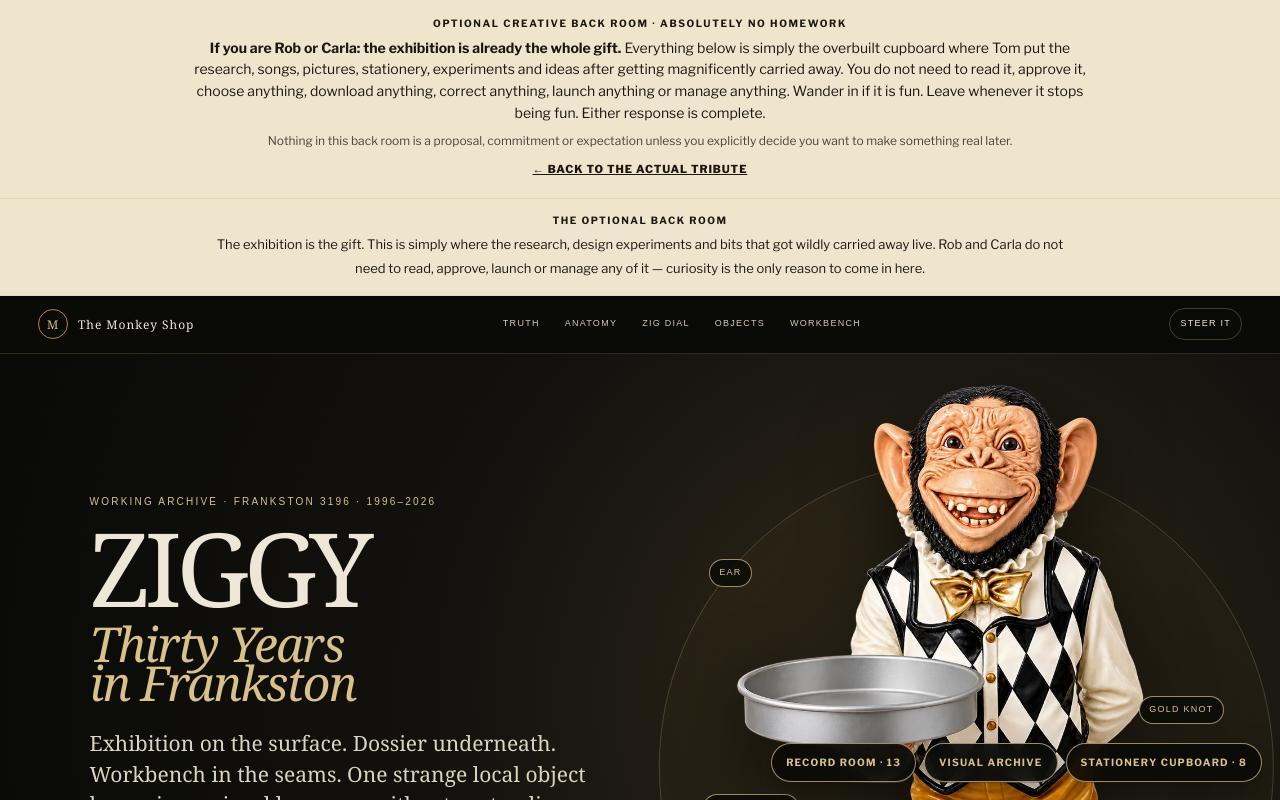
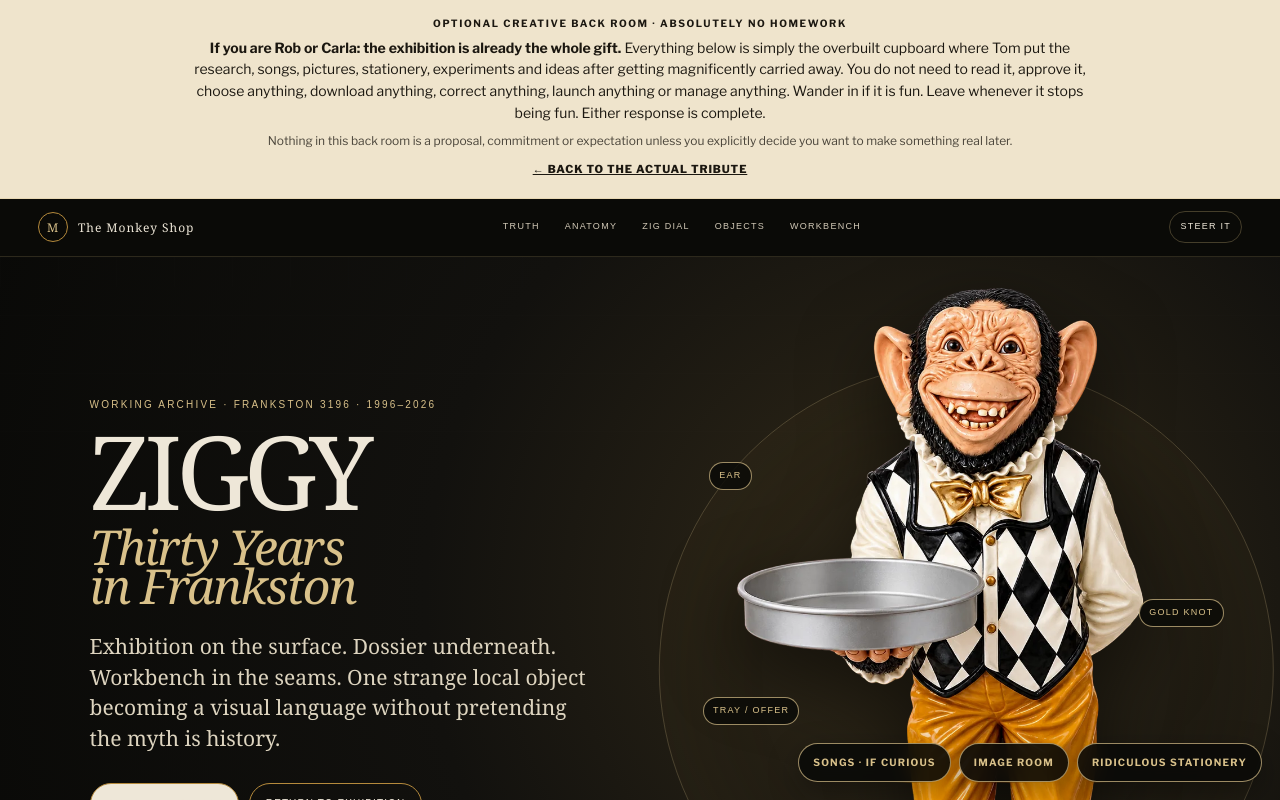
Before and after one commit to Blackcockatoo/ziggy, a Next.js app: page /archive in a window 1280 px wide. Shown: the top 800 px of the page. Built offline with nearby package versions, Linux system fonts and the light colour scheme.

Commit message:
Let the archive layout own the no-pressure framing

```diff
--- a/src/app/archive/page.tsx
+++ b/src/app/archive/page.tsx
@@ -2,9 +2,9 @@ import type { Metadata } from "next";
 import { ArchiveExperience } from "./archive-experience";
 
 export const metadata: Metadata = {
-  title: "Ziggy — The Working Archive",
+  title: "Ziggy — The Optional Back Room",
   description:
-    "The optional creative back room behind The Monkey Shop exhibition: evidence, visual experiments, object studies and the working conversation behind Ziggy.",
+    "The optional creative back room behind The Monkey Shop tribute: evidence, visual experiments, object studies and the working conversation behind Ziggy.",
 };
 
 const floatingLink = {
@@ -23,41 +23,9 @@ const floatingLink = {
   boxShadow: "0 10px 30px rgba(0,0,0,.35)",
 };
 
-const contextNote = {
-  position: "relative" as const,
-  zIndex: 10000,
-  padding: "14px 20px 15px",
-  borderBottom: "1px solid rgba(217,193,138,.35)",
-  background: "#efe4cc",
-  color: "#1b1710",
-  textAlign: "center" as const,
-  lineHeight: 1.5,
-};
-
 export default function ArchivePage() {
   return (
     <>
-      <aside style={contextNote} aria-label="About the working archive">
-        <div style={{ maxWidth: 860, margin: "0 auto" }}>
-          <strong
-            style={{
-              display: "block",
-              marginBottom: 4,
-              fontSize: 10,
-              letterSpacing: ".15em",
-              textTransform: "uppercase",
-            }}
-          >
-            The optional back room
-          </strong>
-          <span style={{ fontSize: 13 }}>
-            The exhibition is the gift. This is simply where the research, design experiments
-            and bits that got wildly carried away live. Rob and Carla do not need to read,
-            approve, launch or manage any of it — curiosity is the only reason to come in here.
-          </span>
-        </div>
-      </aside>
-
       <div
         style={{
           position: "fixed",
@@ -71,13 +39,13 @@ export default function ArchivePage() {
         }}
       >
         <a href="/archive/record-room" style={floatingLink}>
-          Record room · 13
+          Songs · if curious
         </a>
         <a href="/archive/images" style={floatingLink}>
-          Visual archive
+          Image room
         </a>
         <a href="/archive/stationery" style={floatingLink}>
-          Stationery cupboard · 8
+          Ridiculous stationery
         </a>
       </div>
       <ArchiveExperience />
```
